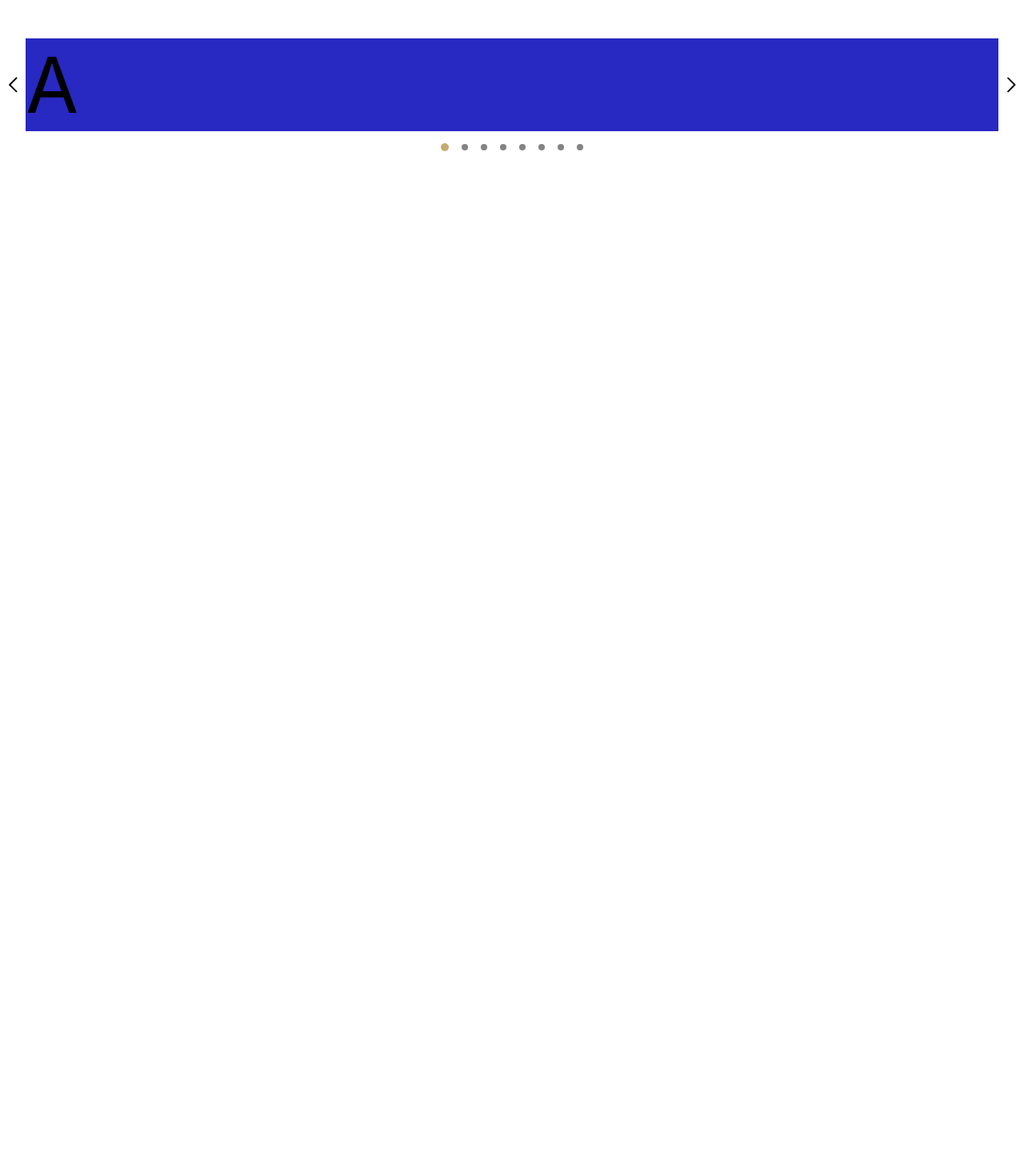
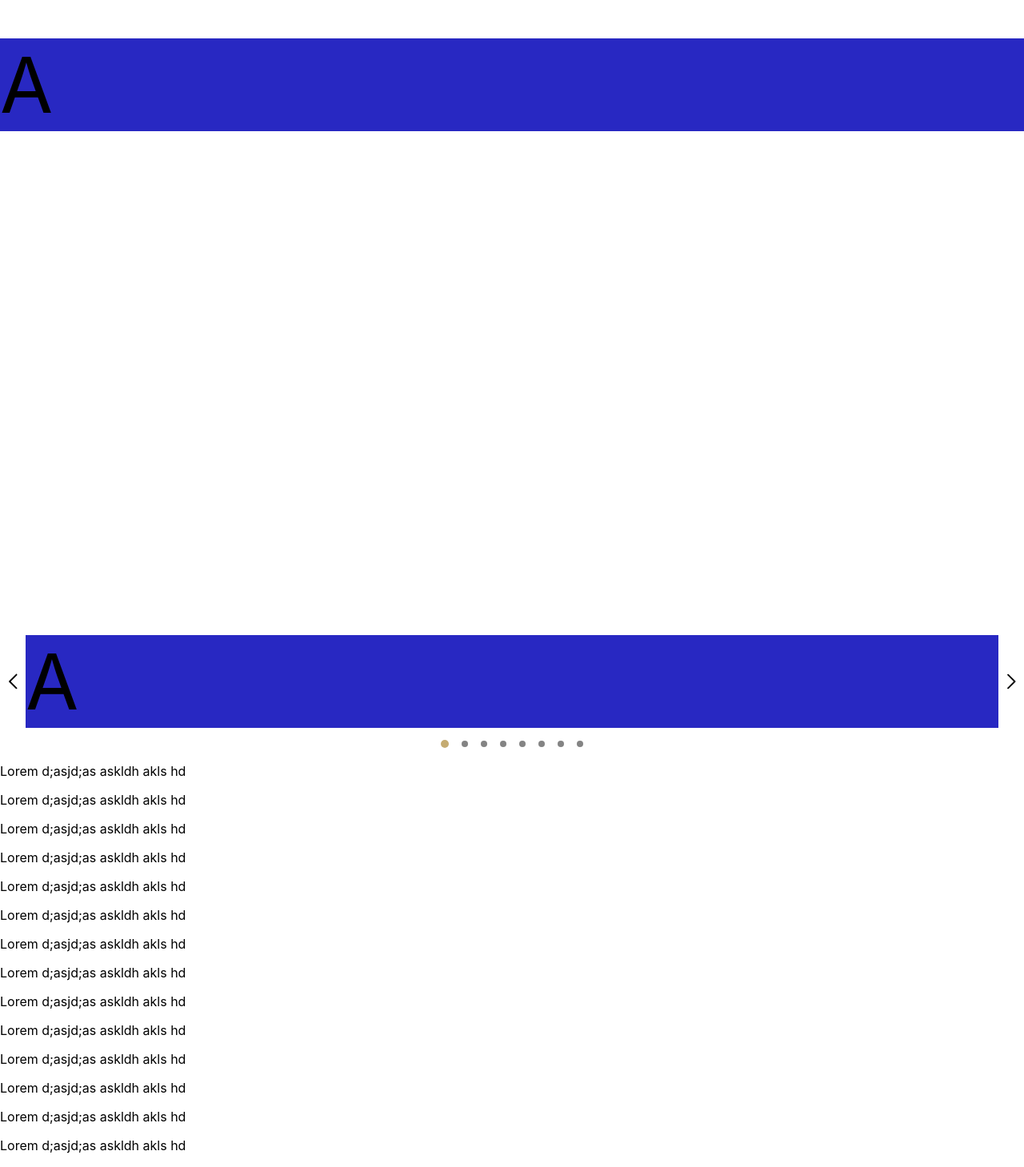
Before and after one commit to yanari/MYYCarousel, a React (Create React App) app: page / in a window 1280 px wide. Shown: the top 1459 px of the page at 80% size. Before the commit the page ends 800 px from the top, so only its background shows below. Built offline with nearby package versions, Linux system fonts and the light colour scheme.

Commit message:
working on clean "project"

```diff
--- a/package.json
+++ b/package.json
@@ -7,7 +7,9 @@
     "prop-types": "^15.7.2",
     "react": "^16.8.6",
     "react-dom": "^16.8.6",
-    "react-scripts": "3.0.1"
+    "react-scripts": "3.0.1",
+    "react-slick": "^0.24.0",
+    "slick-carousel": "^1.8.1"
   },
   "scripts": {
     "start": "react-scripts start",
--- a/src/App.js
+++ b/src/App.js
@@ -1,4 +1,5 @@
 import React from 'react';
+import Carousel from './Carousel';
 import MYYCarousel from './MYYCarousel';
 import './App.css';
 
@@ -22,10 +23,32 @@ function App() {
   };
   return (
     <div style = {{marginTop: 48}}>
+      <Carousel
+        itemRenderer = {itemRenderer}
+        items = {lista}
+      />
       <MYYCarousel
         itemRenderer = {itemRenderer}
         items = {lista}
       />
+      <p>Lorem d;asjd;as askldh akls hd</p>
+      <p>Lorem d;asjd;as askldh akls hd</p>
+      <p>Lorem d;asjd;as askldh akls hd</p>
+      <p>Lorem d;asjd;as askldh akls hd</p>
+      <p>Lorem d;asjd;as askldh akls hd</p>
+      <p>Lorem d;asjd;as askldh akls hd</p>
+      <p>Lorem d;asjd;as askldh akls hd</p>
+      <p>Lorem d;asjd;as askldh akls hd</p>
+      <p>Lorem d;asjd;as askldh akls hd</p>
+      <p>Lorem d;asjd;as askldh akls hd</p>
+      <p>Lorem d;asjd;as askldh akls hd</p>
+      <p>Lorem d;asjd;as askldh akls hd</p>
+      <p>Lorem d;asjd;as askldh akls hd</p>
+      <p>Lorem d;asjd;as askldh akls hd</p>
+      <p>Lorem d;asjd;as askldh akls hd</p>
+      <p>Lorem d;asjd;as askldh akls hd</p>
+      <p>Lorem d;asjd;as askldh akls hd</p>
+      <p>Lorem d;asjd;as askldh akls hd</p>
     </div>
   );
 }
--- /dev/null
+++ b/src/Carousel/index.css
@@ -0,0 +1,33 @@
+.carousel-container {
+  height: 0;
+  padding-bottom: 58.3%;
+  position: relative;
+  width: 100%;
+}
+
+.carousel-container > .carousel-slider {
+  display: block;
+  position: static;
+  user-select: none;
+  touch-action: pan-y;
+}
+
+.carousel-container > .carousel-slider > .carousel-list {
+  display: block;
+  overflow: hidden;
+  position: relative;
+  transform: translateZ(0);
+}
+
+.carousel-container > .carousel-slider > .carousel-list > .carousel-track {
+  height: 100%;
+  left: 0;
+  position: relative;
+  top: 0;
+}
+
+.carousel-container > .carousel-slider > .carousel-list > .carousel-track > .carousel-item {
+  float: left;
+  height: 100%;
+  position: relative;
+}
--- /dev/null
+++ b/src/Carousel/index.js
@@ -0,0 +1,108 @@
+import './index.css';
+
+import React, {Component} from 'react';
+
+class Carousel extends Component {
+  constructor () {
+    super();
+    this.refContainer = React.createRef();
+    this.state = {
+      isSwiping: false,
+      isScrolling: false,
+      itemsWidth: null,
+      startX: null,
+      startY: null,
+      currentX: null,
+      currentY: null,
+    };
+  }
+
+  componentDidMount () {
+    this.setState({
+      itemsWidth: this.refContainer.current.getBoundingClientRect().width,
+    });
+  }
+
+  handleTouchStart = (e) => {
+    this.setState({
+      startX: e.touches ? e.touches[0].pageX : e.clientX,
+      startY: e.touches ? e.touches[0].pageY : e.clientY,
+      currentX: e.touches ? e.touches[0].pageX : e.clientX,
+      currentY: e.touches ? e.touches[0].pageY : e.clientY,
+    });
+  };
+
+  handleTouchMove = (e) => {
+    let swipeLength = Math.round(
+      Math.sqrt(Math.pow(e.touches[0].pageX - this.state.startX, 2))
+    );
+    let verticalSwipeLength = Math.round(
+      Math.sqrt(Math.pow(e.touches[0].pageY - this.state.startY, 2))
+    );
+    console.log(swipeLength);
+
+    if (verticalSwipeLength > 10 && swipeLength < 10) {
+      this.setState({
+        isScrolling: true,
+        isSwiping: false,
+      });
+    }
+
+    if (swipeLength > 10 && verticalSwipeLength < 10) {
+      this.setState({
+        isScrolling: false,
+        isSwiping: true,
+      });
+      e.preventDefault();
+    }
+
+    if (this.state.isSwiping) {
+      this.setState({
+        currentX: e.touches ? e.touches[0].pageX : e.clientX,
+        currentY: e.touches ? e.touches[0].pageY : e.clientY,
+      });
+    }
+  };
+
+  handleDisableBodyScroll = () => {
+    const preventDefault = (e) => {
+      e = e || window.event;
+      if (e.preventDefault) e.preventDefault();
+      e.returnValue = false;
+    };
+    window.ontouchmove = preventDefault;
+  };
+
+  render () {
+    const {itemRenderer, items} = this.props;
+    const trackStyle = {
+      transform: `translate3d(${this.state.currentX}px, 0, 0)`,
+      width: this.state.itemsWidth * items.length,
+    };
+    return (
+      <div className = "carousel-container" ref = {this.refContainer}>
+        <div className = "carousel-slider">
+          <div
+            className = "carousel-list"
+            onTouchEnd = {this.handleTouchEnd}
+            onTouchMove = {this.handleTouchMove}
+            onTouchStart = {this.handleTouchStart}
+            role = "presentation"
+          >
+            <div className = "carousel-track" style = {trackStyle}>
+              {items.map((data) => {
+                return (
+                  <div className = "carousel-item" style = {{width: this.state.itemsWidth}}>
+                    {itemRenderer({data})}
+                  </div>
+                );
+              })}
+            </div>
+          </div>
+        </div>
+      </div>
+    );
+  }
+}
+
+export default Carousel;
--- a/src/MYYCarousel/index.js
+++ b/src/MYYCarousel/index.js
@@ -12,6 +12,8 @@ class MYYCarousel extends Component {
     this.state = {
       carouselIndex: props.startIndex,
       initialPositionX: null, // pra calcular o delta (se o swipe é pra direita ou esquerda)
+      isScrolling: false,
+      isSwiping: false,
       itemsWidth: null, // nao consegui passar pro render pq o ref n ta pronto quando renderiza ainda
       offsetCursor: null, // distancia entre o cursor e a esquerda no touch start pra n ter o problema da borda do item acompanhar o cursor
       positionX: null, // onde o cursor ta no eixo X + a a distancia entre o cursor e a esquerda
```
Also changed, not shown: 1 other file (tests, documents, lock files or other folders).
